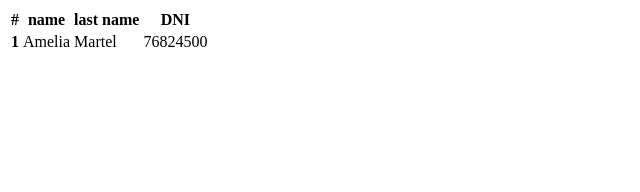
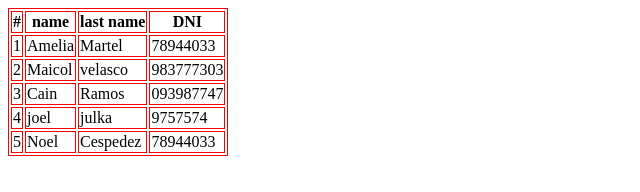
Before and after one commit to amelia588/paginas_html, a plain HTML site: page tables.html in a window 1280 px wide. Shown: the whole page, without its empty margins (0-640 px from the left). Drawn offline with Linux system fonts and the light colour scheme.

Commit message:
use css para el borde

```diff
--- a/tables.html
+++ b/tables.html
@@ -1,19 +1,54 @@
-<table class="table">
-        <thead>
+<!DOCTYPE html>
+<html lang="en">
+<head>
+    <meta charset="UTF-8">
+    <meta http-equiv="X-UA-Compatible" content="IE=edge">
+    <meta name="viewport" content="width=device-width, initial-scale=1.0">
+    <title>food</title>
+    <style>
+        table, th,td{
+            border: 1px solid red;
+        }
+    </style>
+</head>
+<body>
+    <table>
+        <tr>
+            <th>#</th>
+            <th>name</th>
+            <th>last name</th>
+            <th>DNI</th>
+        </tr>
+        <tr>
+            <td>1</td>
+            <td>Amelia</td>
+            <td>Martel</td>
+            <td>78944033</td>
+        </tr>
+        <tr>
+            <td>2</td>
+            <td>Maicol</td>
+            <td>velasco</td>
+            <td>983777303</td>
+        </tr>
+        <tr>
+            <td>3</td>
+            <td>Cain</td>
+            <td>Ramos</td>
+            <td>093987747</td>
+        </tr>
+        <tr>
+            <td>4</td>
+            <td>joel</td>
+            <td>julka</td>
+            <td>9757574</td>
             <tr>
-                <th scope="col">#</th>
-                <th scope="col">name</th>
-                <th scope="col">last name</th>
-                <th scope="col">DNI</th>
+                <td>5</td>
+                <td>Noel</td>
+                <td>Cespedez</td>
+                <td>78944033</td>
             </tr>
-        </thead>
-        <tbody>
-            <tr>
-                <th scope="row">1</th>
-                <td>Amelia</td>
-                <td>Martel </td>
-                <td>76824500</td>
-
-            </tr>
-        </tbody>
+        </tr>
     </table>
+</body>
+</html>
```
Also changed, not shown: index.html (+18 -0 lines).
